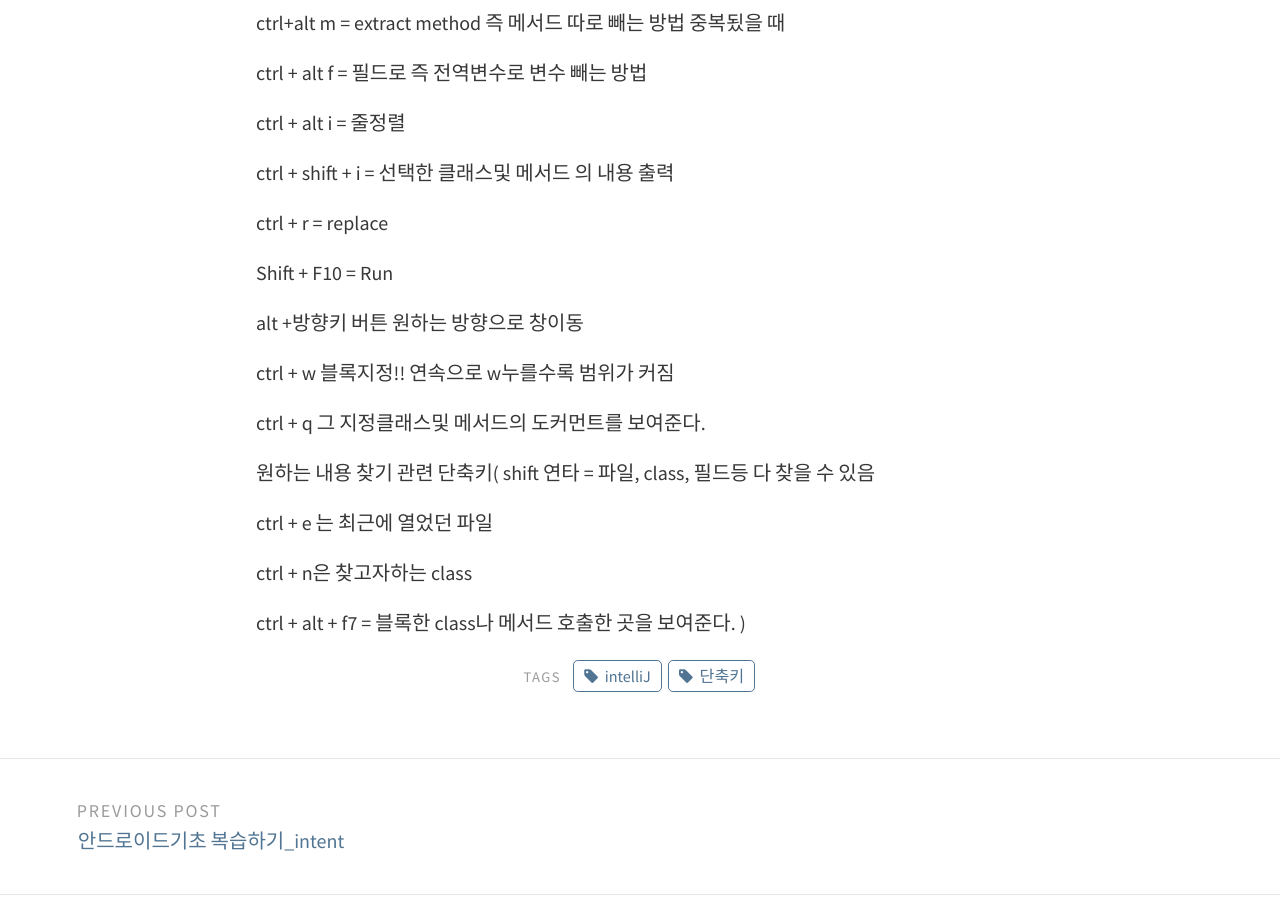
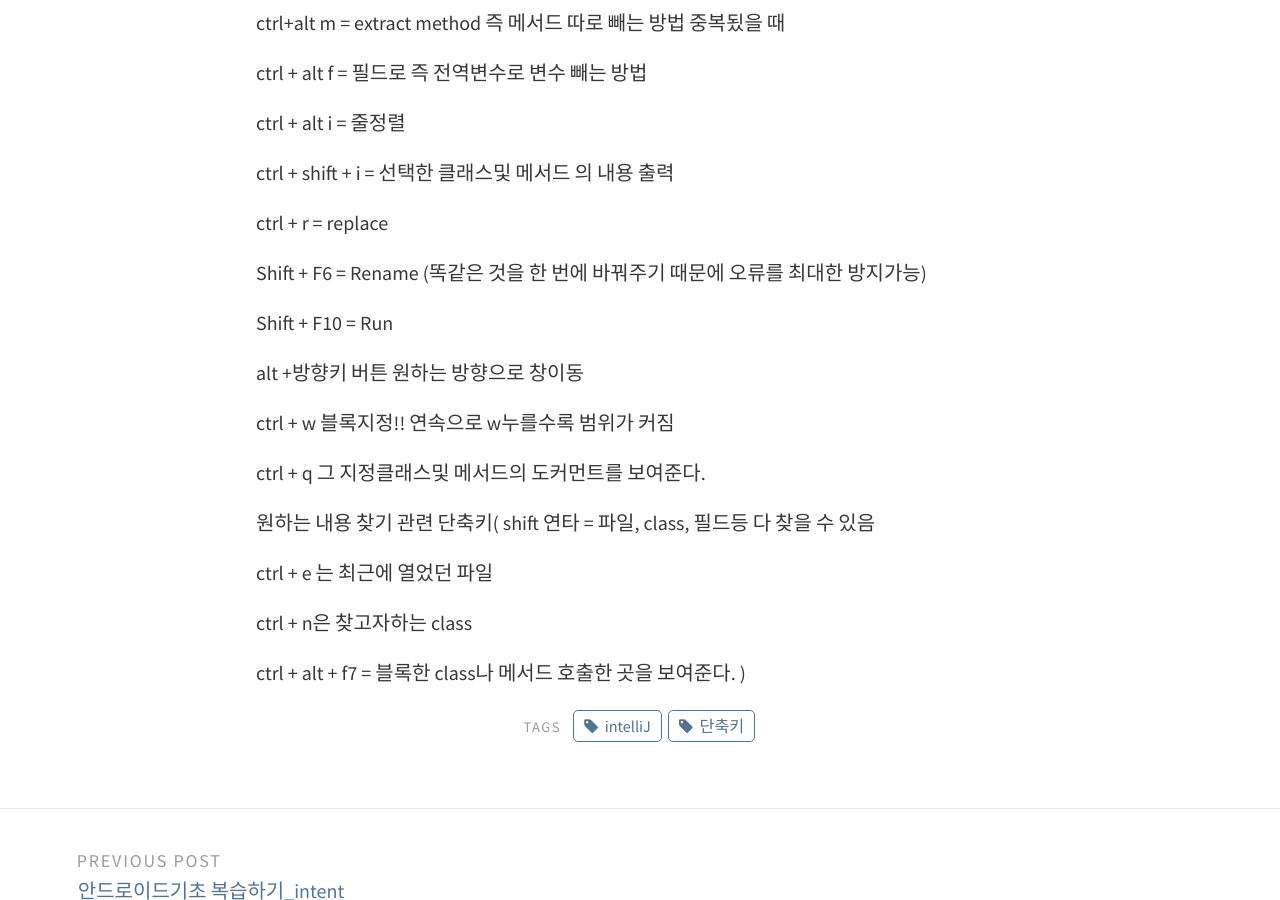
Before and after one commit to orionjeong/orionjeong.github.io, a Jekyll site: the page built from _posts/2018-04-14-intelliJ단축키.md, in a window 1280 px wide and 900 px high, scrolled down 427 px. Built offline with Jekyll 4.4.1, drawn with Linux system fonts in a browser that asks for light colours.

Commit message:
intellJ 단축키

```diff
--- a/_posts/2018-04-14-intelliJ단축키.md
+++ b/_posts/2018-04-14-intelliJ단축키.md
@@ -20,6 +20,8 @@ ctrl + shift + i = 선택한 클래스및 메서드 의 내용 출력
 
 ctrl + r = replace
 
+Shift + F6 = Rename (똑같은 것을 한 번에 바꿔주기 때문에 오류를 최대한 방지가능)
+
 Shift + F10 = Run
 
 alt +방향키 버튼 원하는 방향으로 창이동
@@ -35,5 +37,6 @@ ctrl + e 는 최근에 열었던 파일
 
 ctrl + n은 찾고자하는 class
 
+
 ctrl + alt + f7 = 블록한 class나 메서드 호출한 곳을 보여준다.
 )
```
